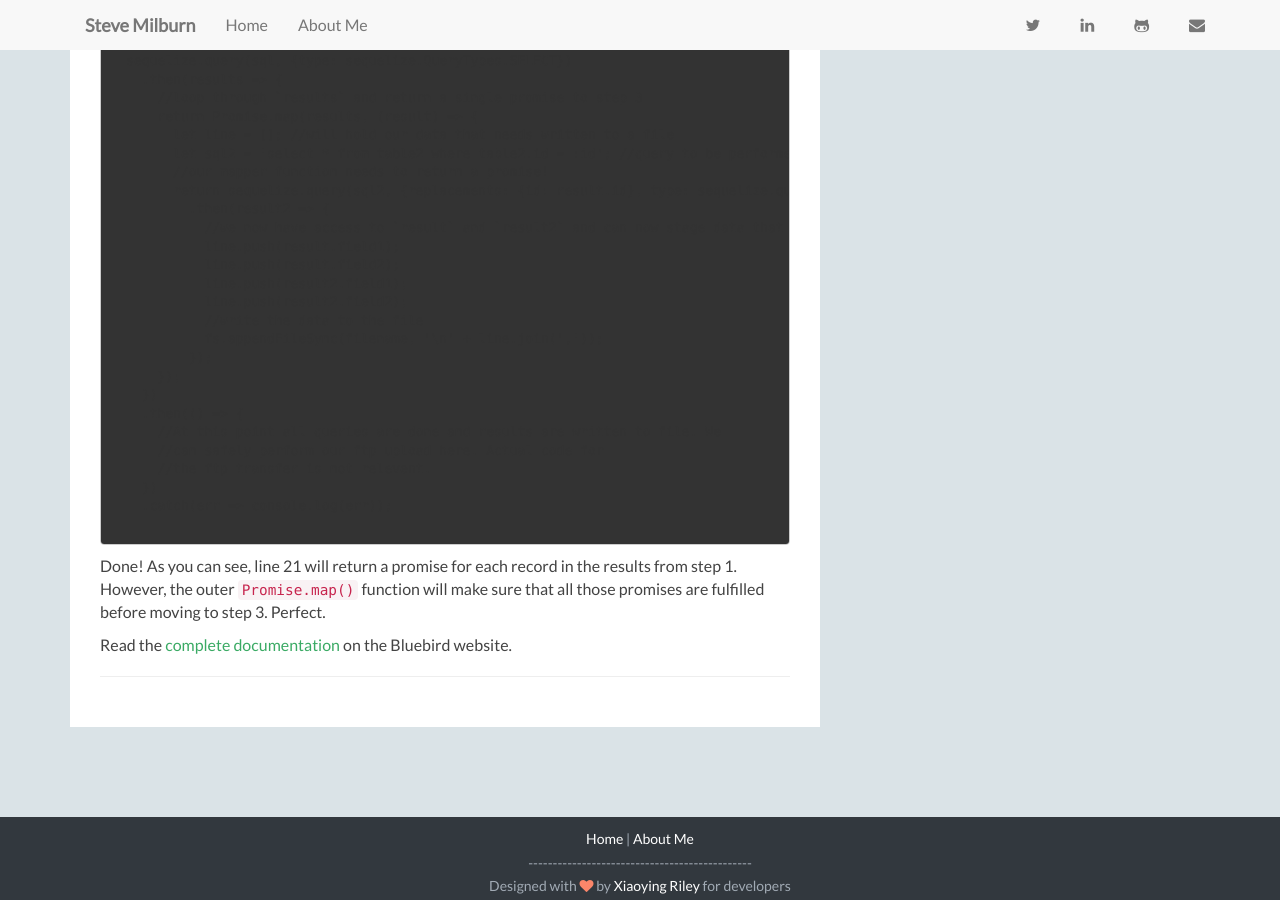
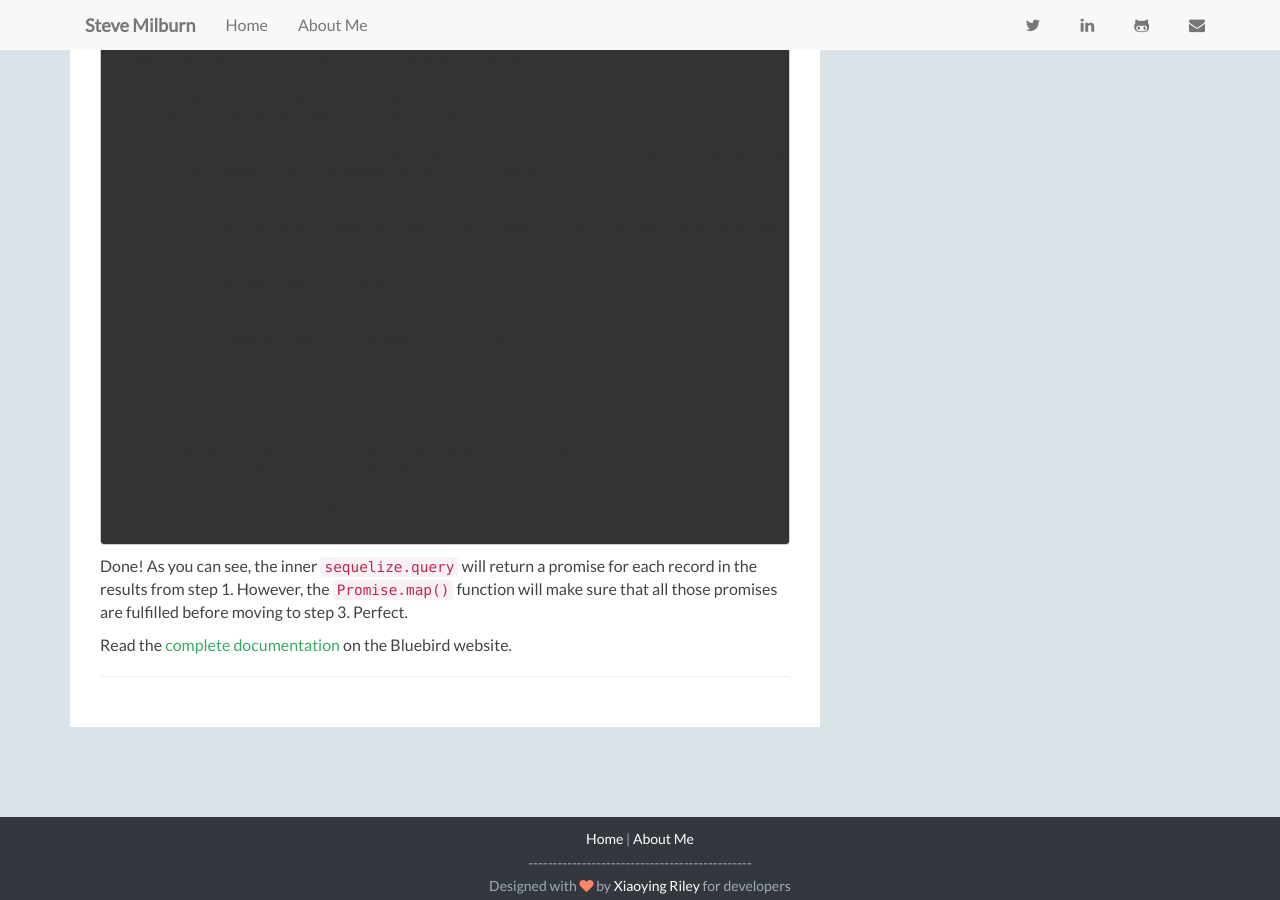
Before and after one commit to stvmlbrn/stvmlbrn.github.io, a Jekyll site: the page built from _posts/2016-9-10-coordinate-asyncronous-operations-in-node.js-using-promise.map.md, in a window 1280 px wide and 900 px high, scrolled down 1703 px. Built offline with Jekyll 4.4.1, drawn with Linux system fonts in a browser that asks for light colours; nearby versions of some CDN libraries; comment, search, counter and statistics services are not loaded.

Commit message:
Updated content

```diff
--- a/_posts/2016-9-10-coordinate-asyncronous-operations-in-node.js-using-promise.map.md
+++ b/_posts/2016-9-10-coordinate-asyncronous-operations-in-node.js-using-promise.map.md
@@ -100,6 +100,7 @@ In our example, the Iterable is going to be the array of records returned from s
   </code>
 </pre>
 
-Done! As you can see, line 21 will return a promise for each record in the results from step 1. However, the outer `Promise.map()` function will make sure that all those promises are fulfilled before moving to step 3. Perfect.
+Done! As you can see, the inner `sequelize.query` will return a promise for each record in the results from step 1. However,
+the `Promise.map()` function will make sure that all those promises are fulfilled before moving to step 3. Perfect.
 
 Read the [complete documentation](http://bluebirdjs.com/docs/api/promise.map.html) on the Bluebird website.
```
Also changed, not shown: _posts/2016-10-13-a-catch-all-route-handler-for-rendering-views-in-express.md (+6 -6 lines).
